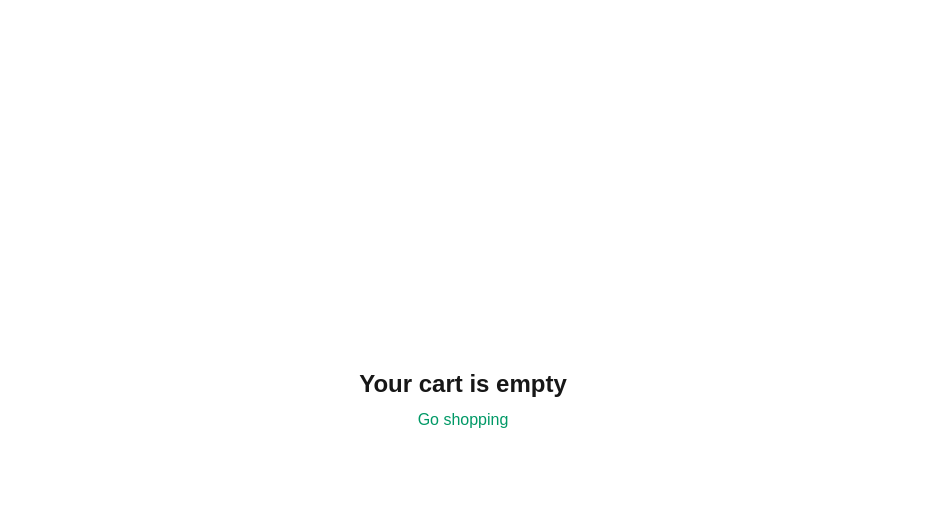
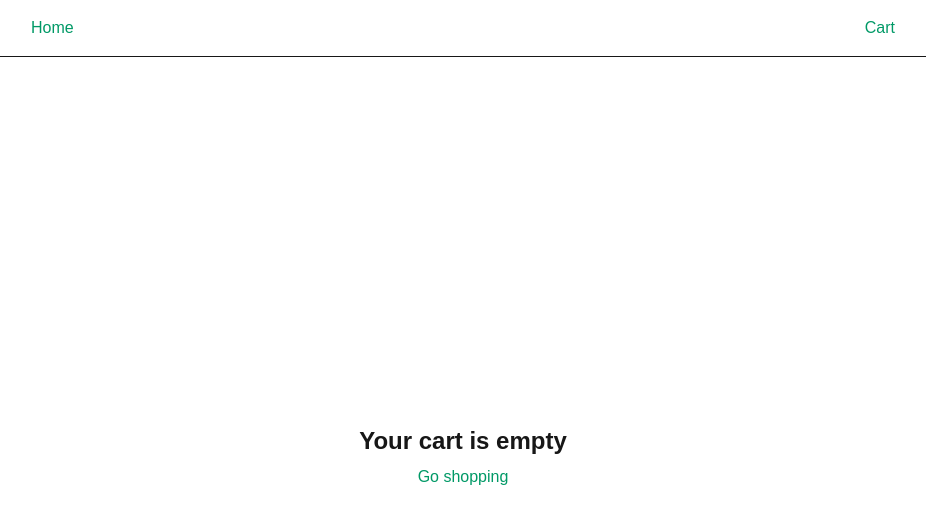
Before and after one commit to kamenminkov/art-consolidated-fe, a Next.js app: page /cart in a window 1280 px wide. Shown: the top 524 px of the page, without its empty margins (177-1103 px from the left). Built offline with nearby package versions, Linux system fonts and the light colour scheme.

Commit message:
Add navigation

```diff
--- a/app/layout.tsx
+++ b/app/layout.tsx
@@ -2,6 +2,7 @@ import type { Metadata } from "next";
 import { Geist, Geist_Mono } from "next/font/google";
 import "./globals.css";
 import { CartProvider } from "../components/CartProvider";
+import Nav from "../components/Nav";
 
 const geistSans = Geist({
 	variable: "--font-geist-sans",
@@ -28,6 +29,7 @@ export default function RootLayout({
 			<body
 				className={`${geistSans.variable} ${geistMono.variable} antialiased`}
 			>
+				<Nav />
 				<CartProvider>{children}</CartProvider>
 			</body>
 		</html>
--- /dev/null
+++ b/components/Nav.tsx
@@ -0,0 +1,16 @@
+import Link from "next/link";
+
+export default function Nav() {
+	return (
+		<header className="w-full bg-white dark:bg-zinc-900 border-b">
+			<nav className="max-w-4xl mx-auto p-4 flex items-center gap-4">
+				<Link href="/" className="text-emerald-600 hover:underline">
+					Home
+				</Link>
+				<Link href="/cart" className="ml-auto text-emerald-600 hover:underline">
+					Cart
+				</Link>
+			</nav>
+		</header>
+	);
+}
```
Also changed, not shown: 1 other file (tests, documents, lock files or other folders).
